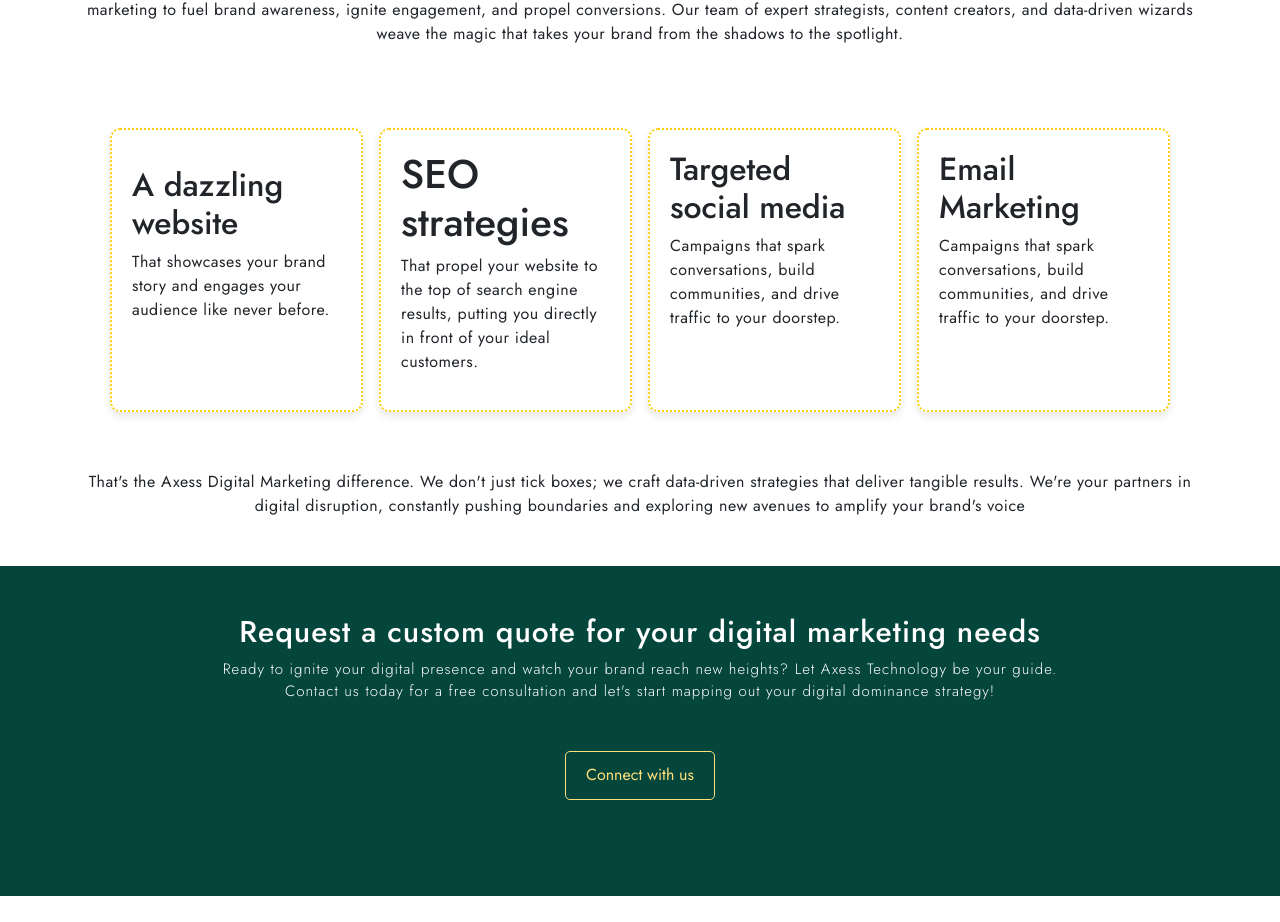
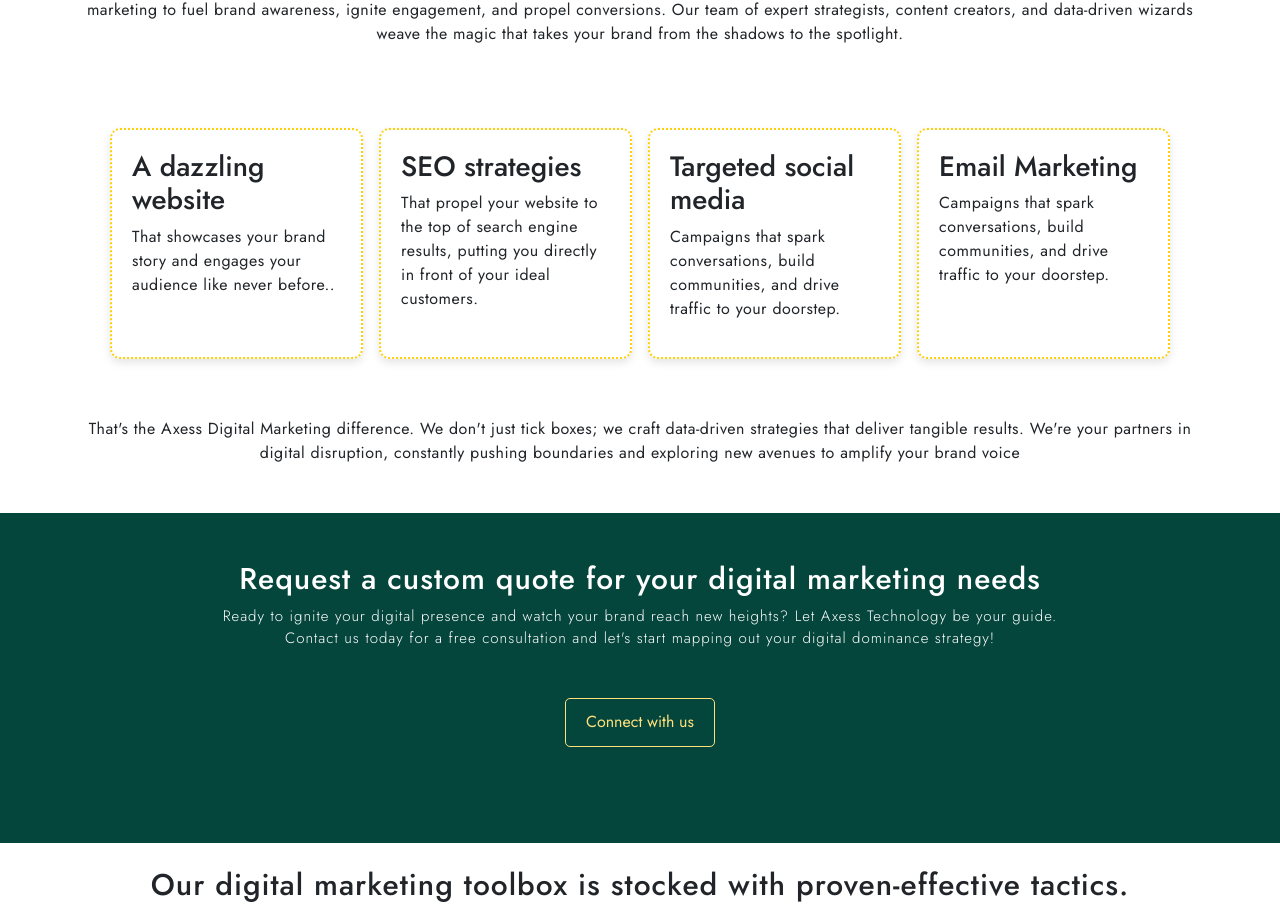
Before and after one commit to axessmongo/AxessTechnology-project, a React (Vite) app in the folder client/: page /digitalmarketing in a window 1280 px wide. Shown: the part 1033-1955 px from the top of the page. Built offline with nearby package versions, Linux system fonts and the light colour scheme.

Commit message:
digital marketing

```diff
--- a/client/src/pages/DigitalMarketing.jsx
+++ b/client/src/pages/DigitalMarketing.jsx
@@ -242,11 +242,11 @@ export default function DigitalMarketing() {
                   <div className="carding row gx-3 align-items-stretch mt-5">
                     <div className="col-md-3 mt-4">
                       <div class="card-effect ">
-                        <div class="card-content-effect mt-3">
-                          <h2>A dazzling website</h2>
+                        <div class="card-content-effect">
+                          <h3>A dazzling website</h3>
                           <p className="secondary-text">
                             That showcases your brand story and engages your
-                            audience like never before.
+                            audience like never before..
                           </p>
                         </div>
                       </div>
@@ -254,9 +254,9 @@ export default function DigitalMarketing() {
                     <div className="col-md-3 mt-4">
                       <div class="card-effect">
                         <div class="card-content-effect">
-                          <h1>SEO strategies</h1>
+                          <h3>SEO strategies</h3>
                           <p className="secondary-text">
-                          That propel your website to the top of search engine
+                            That propel your website to the top of search engine
                             results, putting you directly in front of your ideal
                             customers.
                           </p>
@@ -266,7 +266,7 @@ export default function DigitalMarketing() {
                     <div className="col-md-3 mt-4">
                       <div class="card-effect">
                         <div class="card-content-effect">
-                          <h2>Targeted social media</h2>
+                          <h3>Targeted social media</h3>
                           <p className="secondary-text">
                             Campaigns that spark conversations, build
                             communities, and drive traffic to your doorstep.
@@ -277,7 +277,7 @@ export default function DigitalMarketing() {
                     <div className="col-md-3 mt-4">
                       <div class="card-effect">
                         <div class="card-content-effect">
-                          <h2>Email Marketing</h2>
+                          <h3>Email Marketing</h3>
                           <p className="secondary-text">
                             Campaigns that spark conversations, build
                             communities, and drive traffic to your doorstep.
@@ -295,7 +295,7 @@ export default function DigitalMarketing() {
                     tick boxes; we craft data-driven strategies that deliver
                     tangible results. We're your partners in digital disruption,
                     constantly pushing boundaries and exploring new avenues to
-                    amplify your brand's voice
+                    amplify your brand voice
                   </p>
                 </div>
               </div>
```
